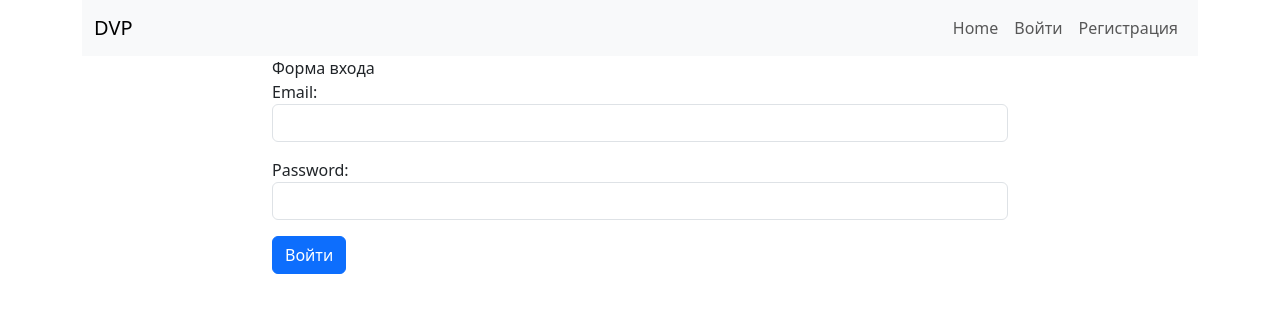
After one commit to D-Prokopenko/scraping, a Django app: page /accounts/login/ in a window 1280 px wide. The commit adds this page. Shown: the top 313 px of the page. Run offline with Django 4.2, Linux system fonts and the light colour scheme.

Commit message:
[upd] create user, login, logout, update info db, del account

```diff
--- /dev/null
+++ b/accounts/forms.py
@@ -0,0 +1,72 @@
+from django import forms
+from django.contrib.auth import get_user_model, authenticate
+from django.contrib.auth.hashers import check_password
+
+from scraping.models import City, Language
+
+User = get_user_model()
+
+
+class UserLoginForm(forms.Form):
+    """ форма авторизации """
+    email = forms.CharField(widget=forms.EmailInput(attrs={'class': 'form-control'}))
+    password = forms.CharField(widget=forms.PasswordInput(attrs={'class': 'form-control'}))
+
+    """вызывается всегда, меняем логику"""
+    def clean(self, *args, **kwargs):
+        email = self.cleaned_data.get('email').strip()
+        password = self.cleaned_data.get('password').strip()
+
+        if email and password:
+            qs = User.objects.filter(email=email)
+            if not qs.exists():
+                raise forms.ValidationError('Такого пользователя нет!')
+            if not check_password(password, qs[0].password):
+                raise forms.ValidationError('Неверный логин или пароль!')
+            user = authenticate(email=email, password=password)
+            if not user:
+                raise forms.ValidationError('Данный аккаунт отключен!')
+
+        return super(UserLoginForm, self).clean(*args, **kwargs)
+
+
+class UserRegistrationForm(forms.ModelForm):
+    """ Форма регистрации """
+    email = forms.CharField(label="Введите email",
+                            widget=forms.EmailInput(attrs={'class': 'form-control'}))
+    password = forms.CharField(label='Введите пароль',
+                               widget=forms.PasswordInput(attrs={'class': 'form-control'}))
+    password2 = forms.CharField(label='Повторите пароль'
+                                , widget=forms.PasswordInput(attrs={'class': 'form-control'}))
+
+    class Meta:
+        model = User
+        fields = ('email',)
+
+    def clean_password2(self):
+        data = self.cleaned_data
+        if data['password'] != data['password2']:
+            raise forms.ValidationError('Пароли не совпадают!')
+        return data['password2']
+
+
+class UserUpdateForm(forms.Form):
+    """ Форма для включения рассылки """
+    city = forms.ModelChoiceField(queryset=City.objects.all(),
+                                  to_field_name="slug",
+                                  required=True,
+                                  widget=forms.Select(attrs={'class': 'form-control'}),
+                                  label='Город'
+                                  )
+    language = forms.ModelChoiceField(queryset=Language.objects.all(),
+                                      to_field_name="slug",
+                                      required=True,
+                                      widget=forms.Select(attrs={'class': 'form-control'}),
+                                      label='Специальность'
+                                      )
+    send_email = forms.BooleanField(required=False, widget=forms.CheckboxInput,
+                                    label='Получать рассылку?')
+
+    class Meta:
+        model = User
+        fields = ('city', 'language', 'send_email')
--- /dev/null
+++ b/accounts/templates/accounts/login.html
@@ -0,0 +1,18 @@
+{% extends 'base.html' %}
+{% block title %}Авторизация{% endblock title %}
+{% block content %}
+
+<div class="row ">
+    <div class="col-md-8 mx-auto">
+        <p4 class="my-2">Форма входа</p4>
+        <form method="POST" action="">
+            {% csrf_token %}
+            <div class="mb-3">
+                {{ form.as_p }}
+            </div>
+            <button type="submit" class="btn btn-primary">Войти</button>
+        </form>
+    </div>
+</div>
+
+{% endblock content %}
--- /dev/null
+++ b/accounts/urls.py
@@ -0,0 +1,11 @@
+
+from django.urls import path
+from .views import LoginView, LogoutView, RegisterView, PersonAreaView, DelPersonView
+
+urlpatterns = [
+    path('login/', LoginView.as_view(), name='login'),
+    path('logout/', LogoutView.as_view(), name='logout'),
+    path('register/', RegisterView.as_view(), name='register'),
+    path('update/', PersonAreaView.as_view(), name='update'),
+    path('delete/', DelPersonView.as_view(), name='delete'),
+]
--- a/accounts/views.py
+++ b/accounts/views.py
@@ -1,3 +1,91 @@
-from django.shortcuts import render
+from django.contrib.auth import authenticate, login, logout, get_user_model
+from django.shortcuts import render, redirect
 
 # Create your views here.
+from django.views import View
+from .forms import UserLoginForm, UserRegistrationForm, UserUpdateForm
+
+User = get_user_model()
+
+
+class LoginView(View):
+
+    """ Авторизация """
+    def post(self, request):
+        form = UserLoginForm(request.POST or None)
+        if form.is_valid():
+            data = form.cleaned_data
+            email = data.get('email')
+            password = data.get('password')
+            user = authenticate(request, email=email, password=password)
+            login(request, user)
+            return redirect('home')
+        return render(request, 'accounts/login.html', {
+            'form': form,
+        })
+
+    def get(self, request):
+        form = UserLoginForm()
+        return render(request, 'accounts/login.html', {
+            'form': form,
+        })
+
+
+class LogoutView(View):
+    """ Обработка выхода """
+    def get(self, request):
+        logout(request)
+        return redirect('home')
+
+
+class RegisterView(View):
+    """ Регистрация новых пользователей """
+    def post(self, request):
+        form = UserRegistrationForm(request.POST or None)
+        if form.is_valid():
+            new_user = form.save(commit=False)
+            new_user.set_password(form.cleaned_data['password'])
+            new_user.save()
+            return render(request, 'accounts/register_done.html', {'new_user': new_user, })
+        return render(request, 'accounts/register.html', {
+            'form': form,
+        })
+
+    def get(self, request):
+        form = UserRegistrationForm()
+        return render(request, 'accounts/register.html', {
+            'form': form,
+        })
+
+
+class PersonAreaView(View):
+    """ Личный кабинет """
+    def get(self, request):
+        if request.user.is_authenticated:
+            user = request.user
+            form = UserUpdateForm(initial={'city': user.city, 'language': user.language, 'send_email': user.send_email})
+            return render(request, 'accounts/update.html', {'form': form, })
+        else:
+            return redirect('accounts:login')
+
+    def post(self, request):
+        user = request.user
+        form = UserUpdateForm(request.POST)
+        if form.is_valid():
+            data = form.cleaned_data
+            user.city = data['city']
+            user.language = data['language']
+            user.send_email = data['send_email']
+            user.save()
+            return redirect('accounts:update')
+        form = UserUpdateForm(initial={'city': user.city, 'language': user.language, 'send_email': user.send_email})
+        return render(request, 'accounts/update.html', {'form': form, })
+
+
+class DelPersonView(View):
+    """ Удаление аккаунта """
+    def post(self, request):
+        user = request.user
+        qs = User.objects.get(pk=user.pk)
+        qs.delete()
+        return redirect('home')
--- a/scraping/urls.py
+++ b/scraping/urls.py
@@ -4,6 +4,6 @@ from .views import HomeView, ListView
 
 urlpatterns = [
     path('', HomeView.as_view(), name='home'),
-    path('search/', ListView.as_view(), name='list'),
+    path('list/', ListView.as_view(), name='list'),
 
 ]
--- a/scraping/views.py
+++ b/scraping/views.py
@@ -1,6 +1,7 @@
 from django.core.paginator import Paginator
 from django.shortcuts import render
 from django.views.generic.base import View
+
 
 from .forms import FindForm
 from .models import Vacancy
--- a/scraping_service/urls.py
+++ b/scraping_service/urls.py
@@ -21,4 +21,6 @@ from scraping.views import HomeView
 urlpatterns = [
     path('admin/', admin.site.urls),
     path('', include('scraping.urls')),
+    path('accounts/', include(('accounts.urls', 'accounts'))),
+
 ]
--- a/templates/base.html
+++ b/templates/base.html
@@ -14,19 +14,26 @@
           <span class="navbar-toggler-icon"></span>
         </button>
         <div class="collapse navbar-collapse" id="navbarNav">
-          <ul class="navbar-nav">
-            <li class="nav-item">
-              <a class="nav-link active" aria-current="page" href="{% url 'home' %} ">Home</a>
+          <ul class="navbar-nav ms-auto">
+            <li class="nav-item active">
+              <a class="nav-link" aria-current="page" href="{% url 'home' %} ">Home</a>
             </li>
-            <li class="nav-item">
-              <a class="nav-link" href="#">Features</a>
-            </li>
-            <li class="nav-item">
-              <a class="nav-link" href="#">Pricing</a>
-            </li>
-            <li class="nav-item">
-              <a class="nav-link disabled">Disabled</a>
-            </li>
+            {% if user.is_authenticated %}
+              <li class="nav-item">
+                <a class="nav-link" href="{% url 'accounts:update' %} ">Личный кабинет</a>
+              </li>
+              <li class="nav-item">
+                <a class="nav-link" href="{% url 'accounts:logout' %} ">Выйти</a>
+              </li>
+            {% else %}
+              <li class="nav-item">
+                <a class="nav-link" href="{% url 'accounts:login' %}">Войти</a>
+              </li>
+              <li class="nav-item">
+                <a class="nav-link" href="{% url 'accounts:register' %}">Регистрация</a>
+              </li>
+            {% endif %}
+
           </ul>
         </div>
       </div>
```
Also changed, not shown: accounts/templates/accounts/register.html (added, +18 -0 lines), accounts/templates/accounts/register_done.html (added, +13 -0 lines), accounts/templates/accounts/update.html (added, +22 -0 lines), README.md.
